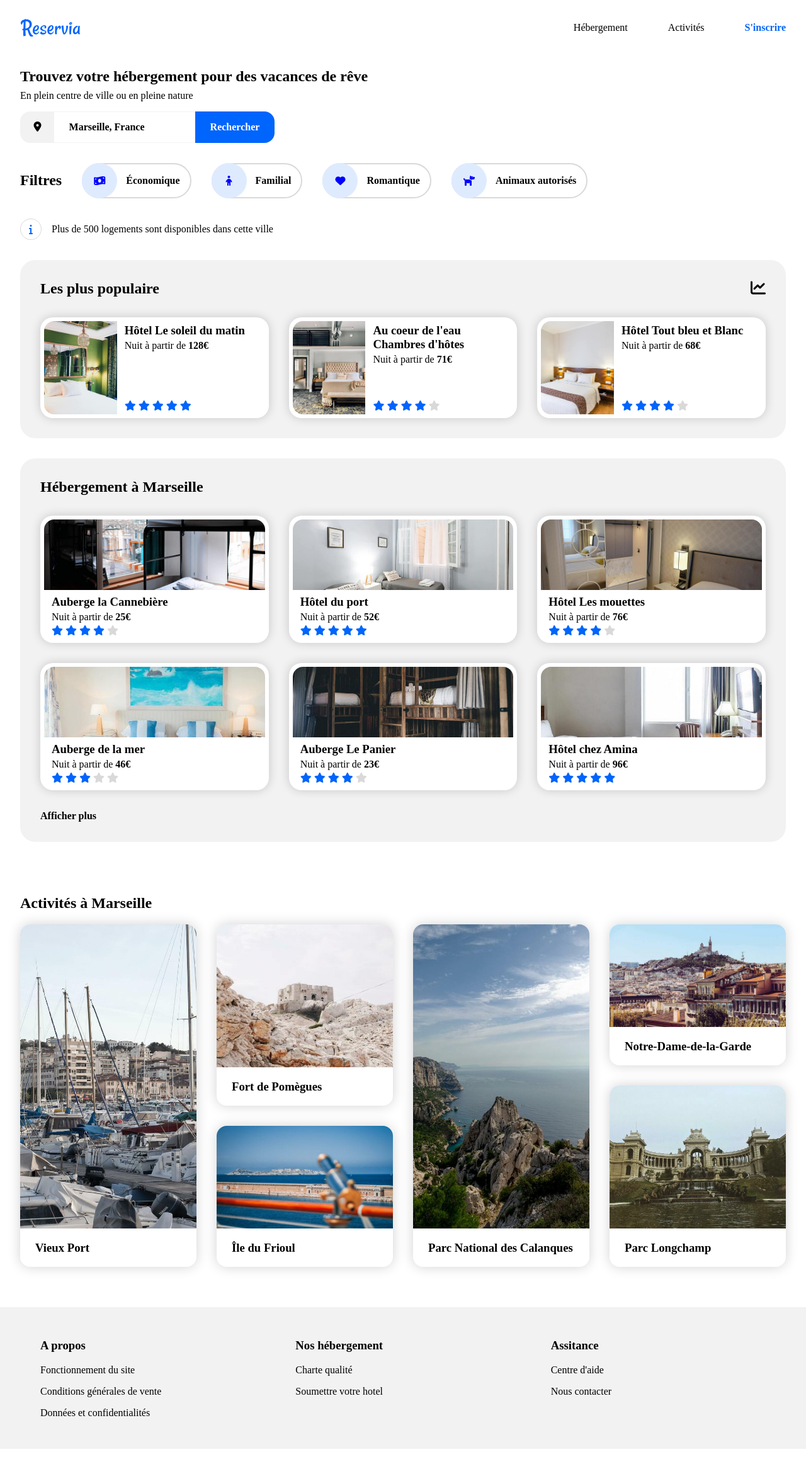
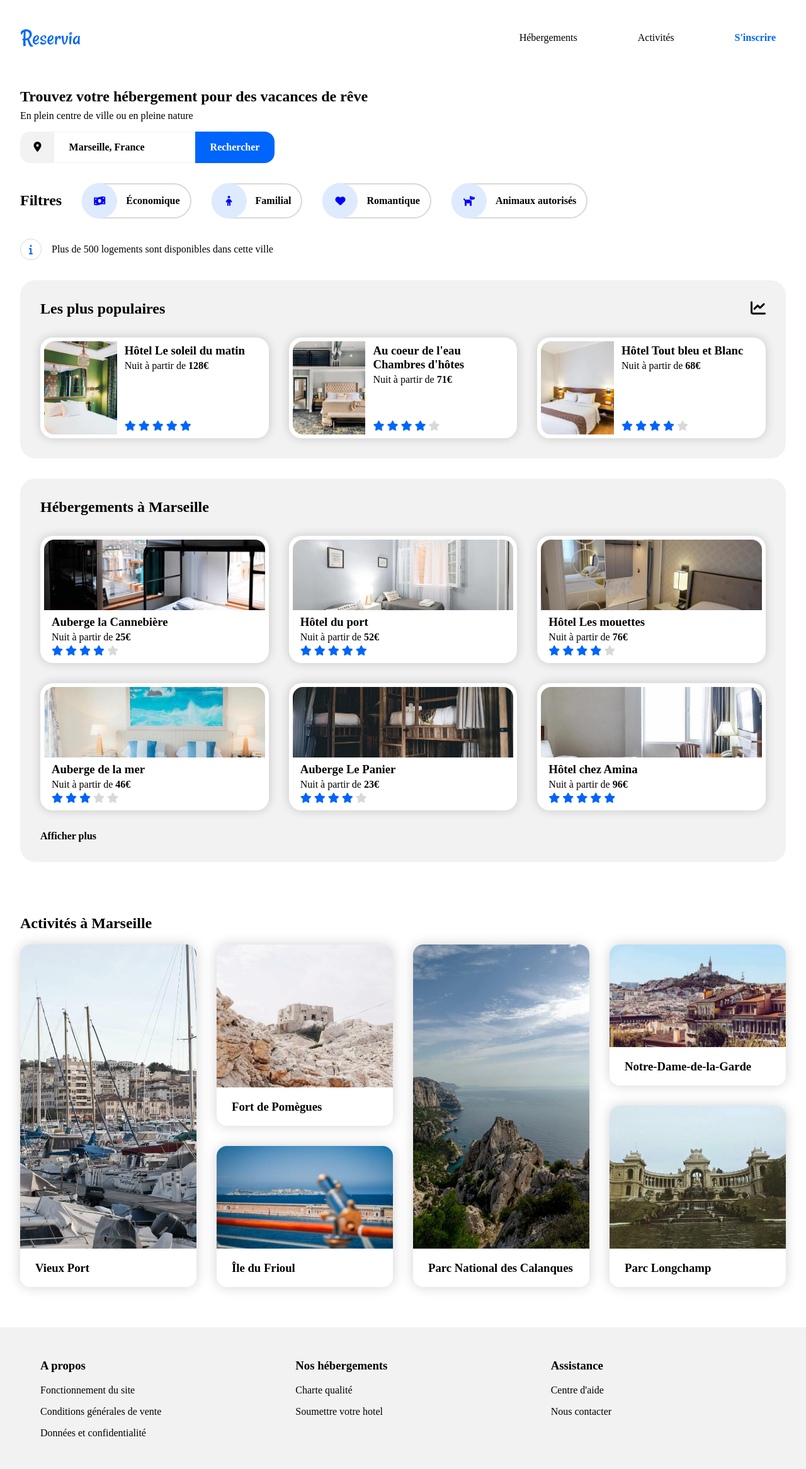
Before and after one commit to PatrickNCDX/P, a plain HTML site: page index.html in a window 1280 px wide. Shown: the whole page at 63% size. Before the commit the page ends 2301 px from the top, so only its background shows below. Drawn offline with Linux system fonts and the light colour scheme.

Commit message:
Correction

```diff
--- a/index.html
+++ b/index.html
@@ -18,7 +18,7 @@
 <header class="header">
 	<img class="headerImg" src="./images/logo/Reservia.svg" alt="Reservia" />
 	<nav class="headerNav">
-		<a class="headerNavLink" href="#hosting">Hébergement</a>
+		<a class="headerNavLink" href="#hosting">Hébergements</a>
 		<a class="headerNavLink" href="#activity">Activités</a>
 	</nav>
 	<a class="headerSignup" href="#">S'inscrire</a>
@@ -95,7 +95,7 @@
 	<section class="hosting" id="hosting">
 		<div class="hostingMain">
 			<header class="hostingMainHeader">
-				<h2 class="hostingMainHeaderTitle">Hébergement à Marseille</h2>
+				<h2 class="hostingMainHeaderTitle">Hébergements à Marseille</h2>
 			</header>
 			<article class="hostingMainCard">
 				<a href="#">
@@ -252,7 +252,7 @@
 
 		<aside class="hostingPopular">
 			<h2 class="hostingPopularTitle">
-				Les plus populaire <i class="fas fa-chart-line"></i>
+				Les plus populaires <i class="fas fa-chart-line"></i>
 			</h2>
 			<article class="hostingMainCard hostingPopularCard">
 				<a class="hostingPopularWrapcontent" href="#">
@@ -399,15 +399,15 @@
 			<h3 class="footerColumnwrapperColumnTitle">A propos</h3>
 			<a href="#" class="footerColumnwrapperColumnLink">Fonctionnement du site</a>
 			<a href="#" class="footerColumnwrapperColumnLink">Conditions générales de vente</a>
-			<a href="#" class="footerColumnwrapperColumnLink">Données et confidentialités</a>
+			<a href="#" class="footerColumnwrapperColumnLink">Données et confidentialité</a>
 		</div>
 		<div class="footerColumnwrapperColumn">
-			<h3 class="footerColumnwrapperColumnTitle">Nos hébergement</h3>
+			<h3 class="footerColumnwrapperColumnTitle">Nos hébergements</h3>
 			<a href="#" class="footerColumnwrapperColumnLink">Charte qualité</a>
 			<a href="#" class="footerColumnwrapperColumnLink">Soumettre votre hotel</a>
 		</div>
 		<div class="footerColumnwrapperColumn">
-			<h3 class="footerColumnwrapperColumnTitle">Assitance</h3>
+			<h3 class="footerColumnwrapperColumnTitle">Assistance</h3>
 			<a href="#" class="footerColumnwrapperColumnLink">Centre d'aide</a>
 			<a href="#" class="footerColumnwrapperColumnLink">Nous contacter</a>
 		</div>
--- a/styles.css
+++ b/styles.css
@@ -25,7 +25,7 @@ body {
         align-items: center;
   }
   .headerNavLink {
-        padding: 2rem;
+        padding: 3rem;
         font-weight: 500;
         text-align: center;
         border-top: 3px transparent solid;
@@ -39,7 +39,7 @@ body {
   }
   .headerSignup {
         display: flex;
-        padding: 2rem;
+        padding: 3rem;
         grid-area: button;
         font-weight: 600;
         align-items: center;
@@ -76,7 +76,7 @@ body {
         margin-left: 0.1rem;
   }
   .searchFormSearchinput {
-    padding: 0 1.5rem;
+        padding: 0 1.5rem;
         width: 14rem;
         box-sizing: border-box;
         border-right: none;
@@ -128,7 +128,7 @@ body {
   }
   .searchFiltersFilter:hover {
         transform: scale(1.015);
-        background-color: #e6e7e9;
+        background-color: #ebeff6;
         color:#0065FC;
   }
   .searchFiltersFilterWrapicon {
```
